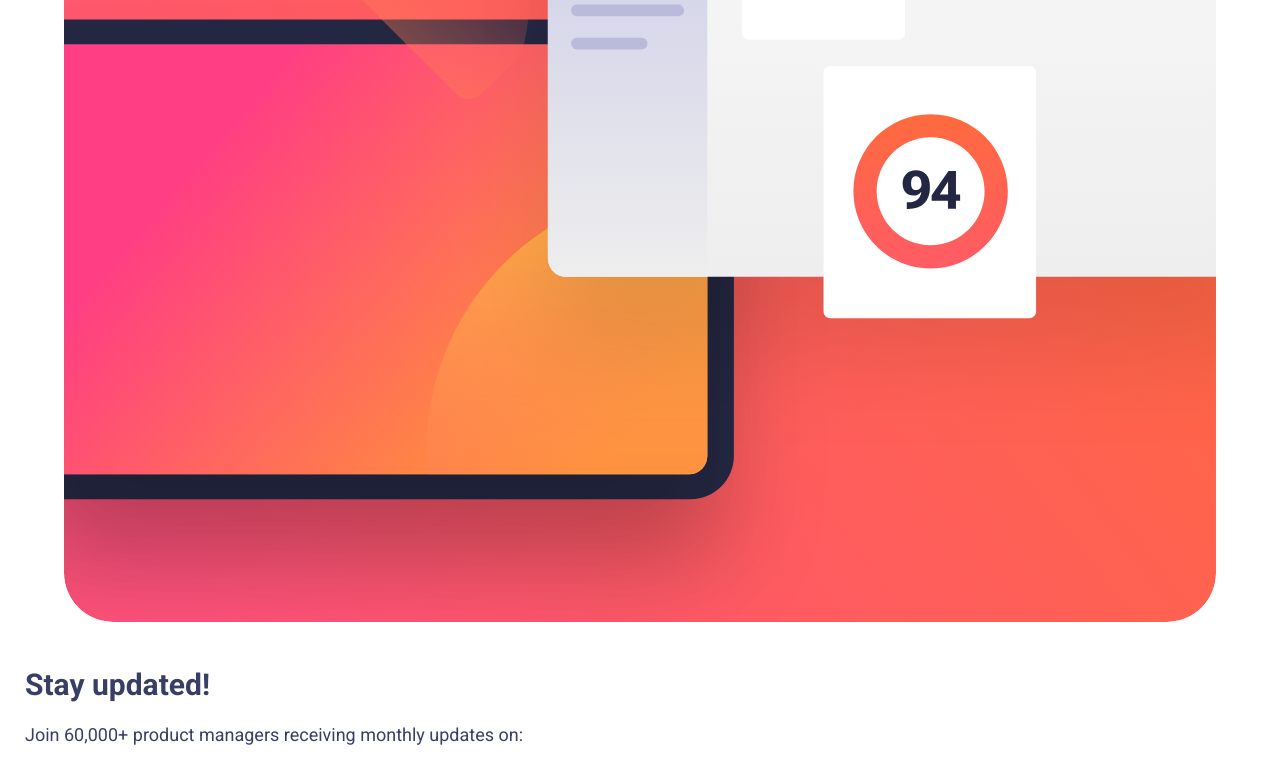
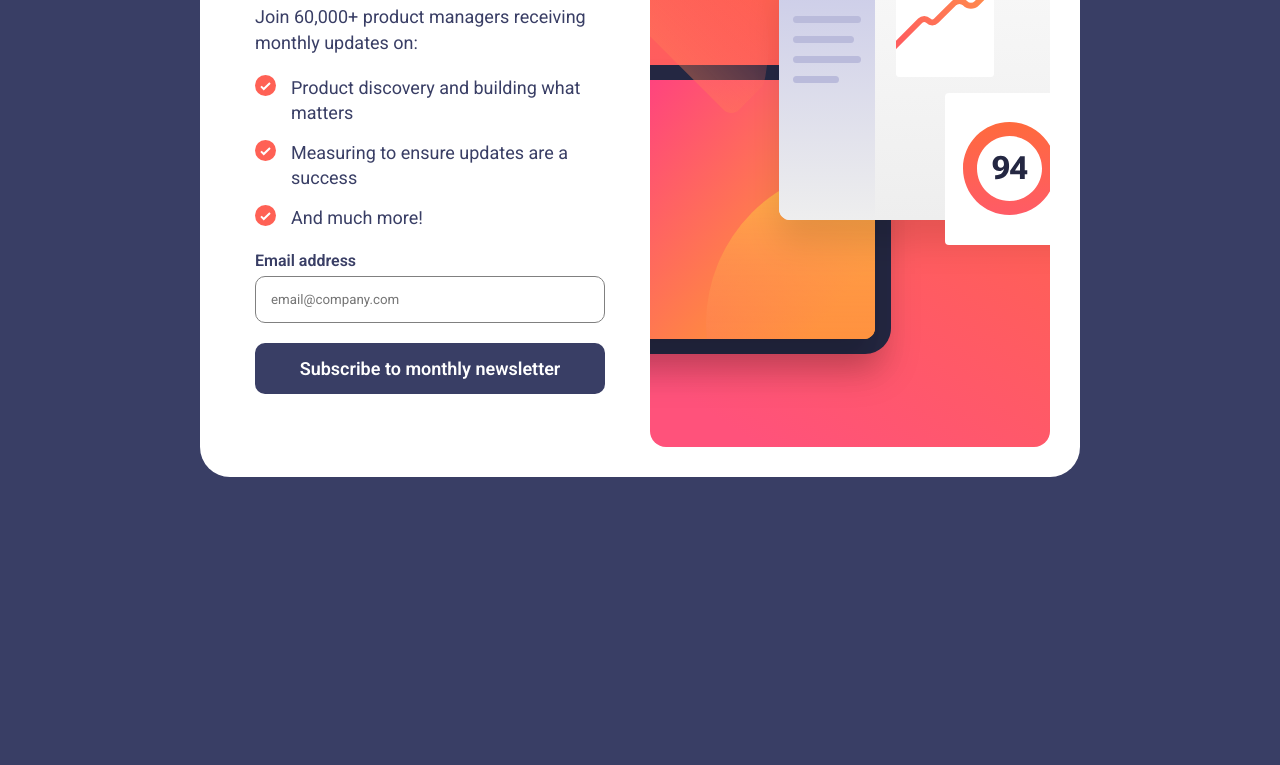
Before and after one commit to Galangunawan/newsletter-subscription, a plain HTML site: page index.html in a window 1280 px wide. Shown: the part 250-1015 px from the top of the page. After the commit the page ends 800 px from the top, so only its background shows below. Drawn offline with Linux system fonts and the light colour scheme.

Commit message:
update mobile vertion

```diff
--- a/assets/css/index.css
+++ b/assets/css/index.css
@@ -24,6 +24,10 @@ p {
 
 #hero img {
     width: 90vw;
+}
+
+#hero #img-desktop {
+    display: none;
 }
 
 #content {
@@ -74,9 +78,50 @@ p {
     color: white;
     font-weight: 600;
     font-size: 18px;
+    transition: all 0.3s;
 }
 
 #content form .button:hover {
     background-color: #FA6257;
     box-shadow: 5px 5px 10px 2px #fa625774;
 }
+
+@media only screen and (min-width: 996px) {
+    body {
+        background-color: #393E65;
+        display: flex;
+        align-items: center;
+        justify-content: center;
+        height: 100vh;
+
+    }
+    #container {
+        display: flex;
+        flex-direction: row-reverse;
+        width: fit-content;
+        background-color: white;
+        padding: 30px;
+        border-radius: 30px;
+        align-items: center;
+        gap: 20px
+    }
+
+    #hero #img-desktop {
+        display: block;
+        width: 400px;
+    }
+
+    #hero #img-mobile {
+        display: none;
+    }
+
+
+    #content {
+        width: 400px;
+    }
+
+    #content h1 {
+        font-size: 50px;
+    }
+
+}
--- a/index.html
+++ b/index.html
@@ -9,7 +9,8 @@
 <body>
   <div id="container">
     <section id="hero">
-      <img src="assets/img/illustration-sign-up-mobile.svg" alt="newsletterillustration">
+      <img id= "img-mobile"src="assets/img/illustration-sign-up-mobile.svg" alt="newsletterillustration">
+      <img id="img-desktop" src="assets/img/illustration-sign-up-desktop.svg" alt="newsletterillustration">
     </section>
 
     <section id="content">
```
